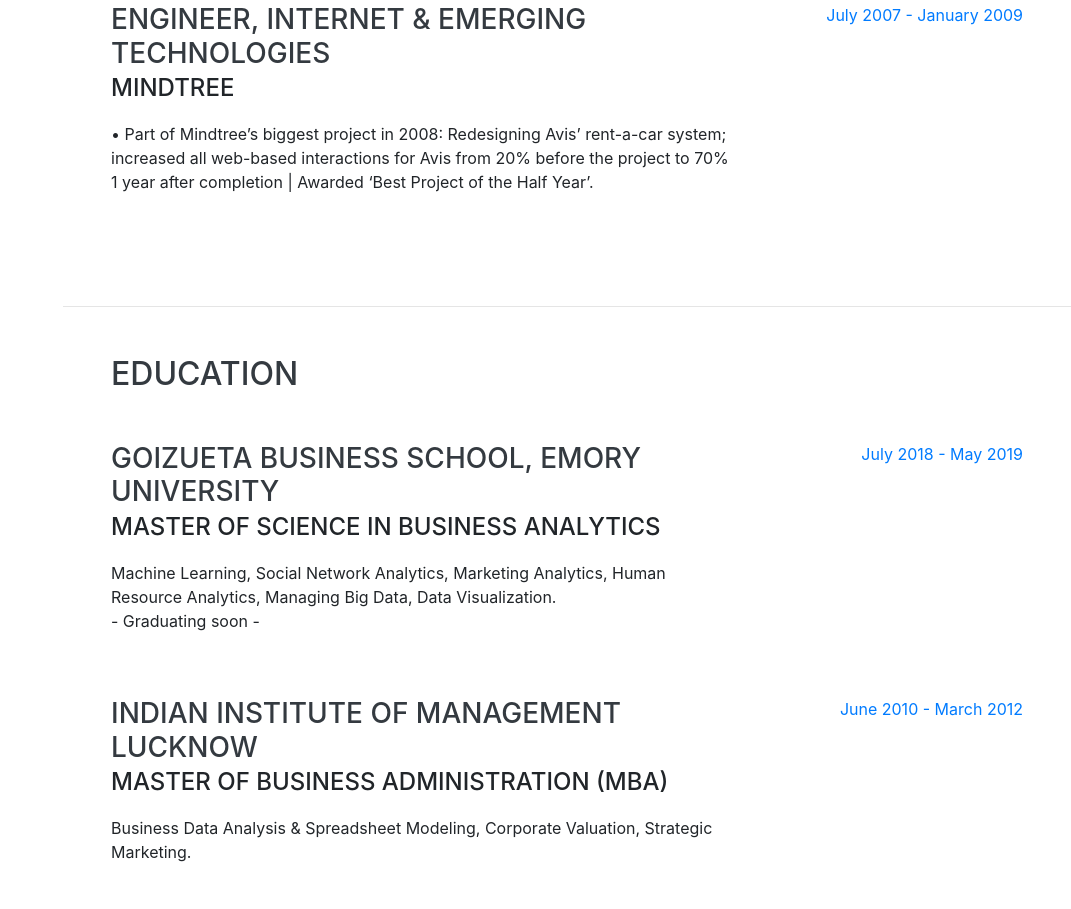
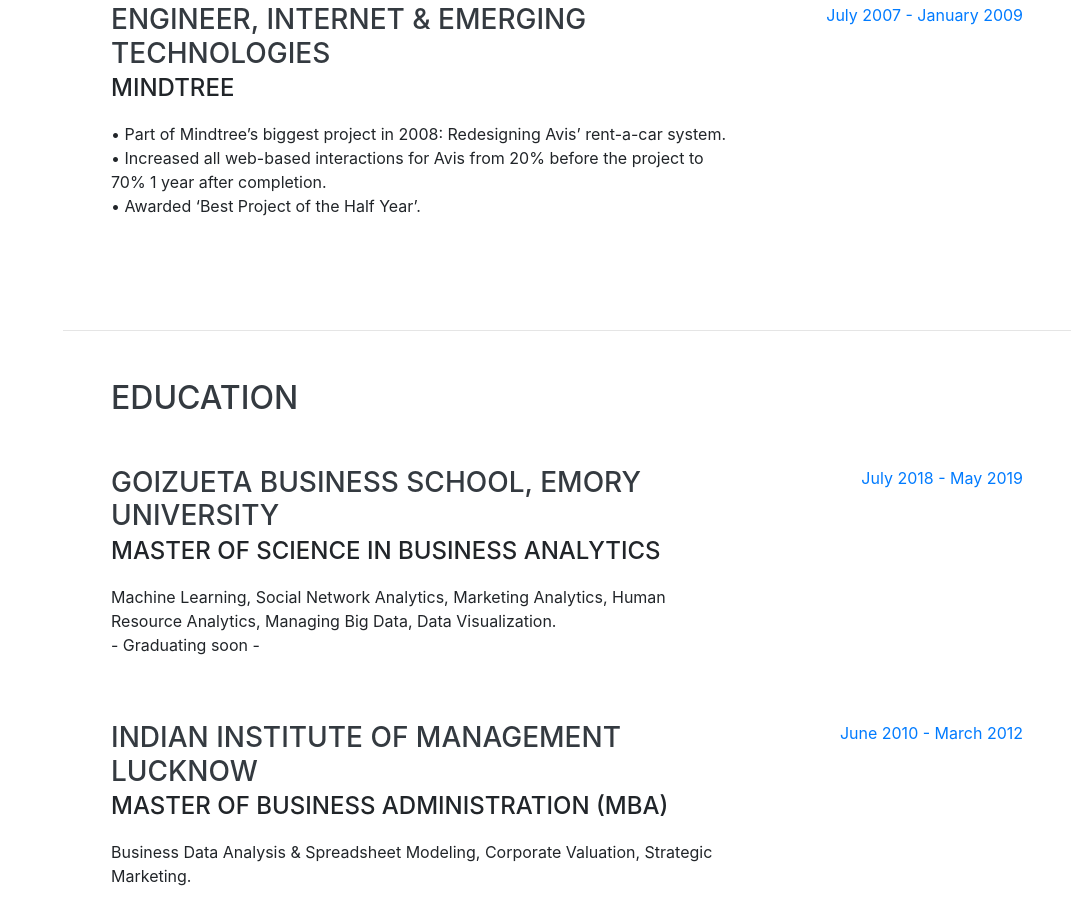
Before and after one commit to abhishek-saha/abhishek-saha.github.io, a website with bundled scripts: page index.html in a window 1280 px wide. Shown: the part 3560-4469 px from the top of the page, without its empty margins (209-1280 px from the left). Built offline with nearby package versions, Linux system fonts and the light colour scheme; a web font is replaced by a local one.

Commit message:
corrected exp

```diff
--- a/index.html
+++ b/index.html
@@ -204,7 +204,9 @@
           <div class="resume-content">
             <h3 class="mb-0">Engineer, Internet & Emerging Technologies</h3>
             <div class="subheading mb-3">Mindtree</div>
-            <p>•	Part of Mindtree’s biggest project in 2008: Redesigning Avis’ rent-a-car system; increased all web-based interactions for Avis from 20% before the project to 70% 1 year after completion | Awarded ‘Best Project of the Half Year’.
+            <p>•	Part of Mindtree’s biggest project in 2008: Redesigning Avis’ rent-a-car system.
+              <br>•	 Increased all web-based interactions for Avis from 20% before the project to 70% 1 year after completion.
+              <br>•	 Awarded ‘Best Project of the Half Year’.
               </p>
           </div>
           <div class="resume-date text-md-right">
```
